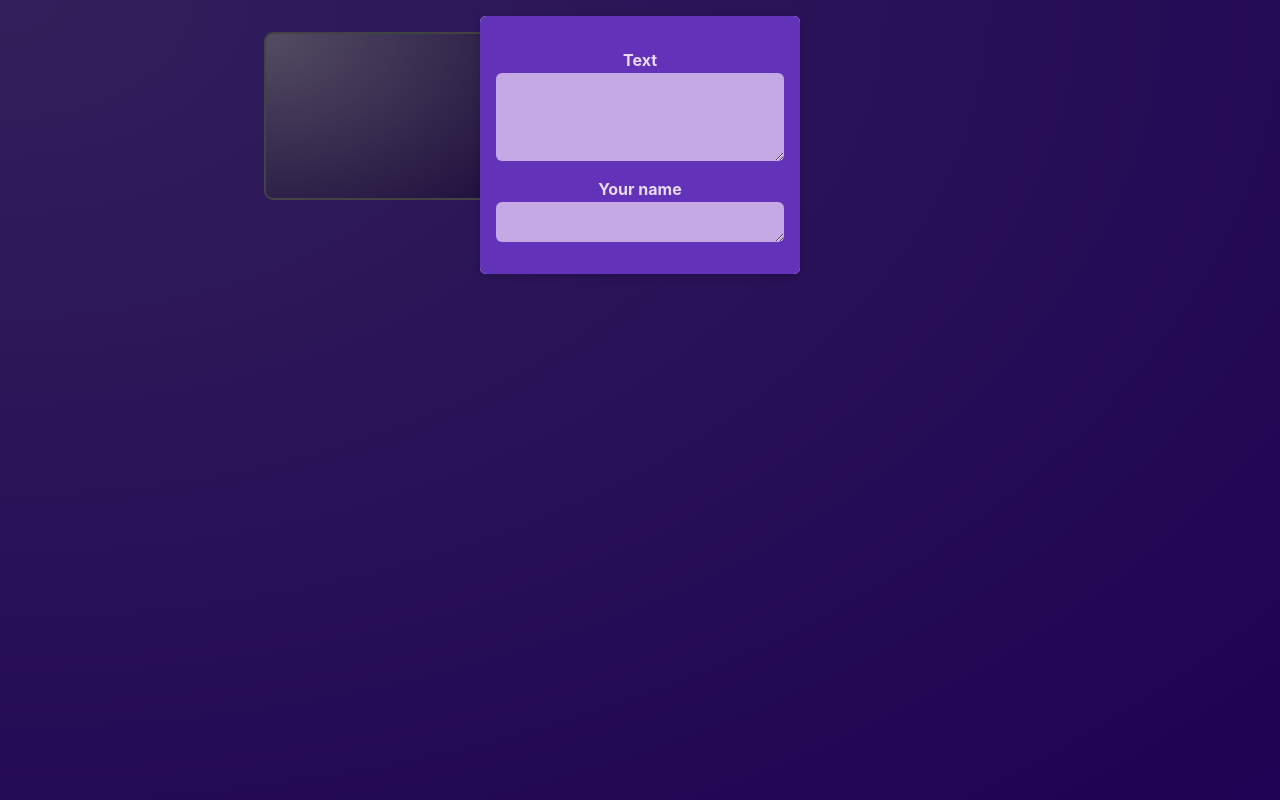
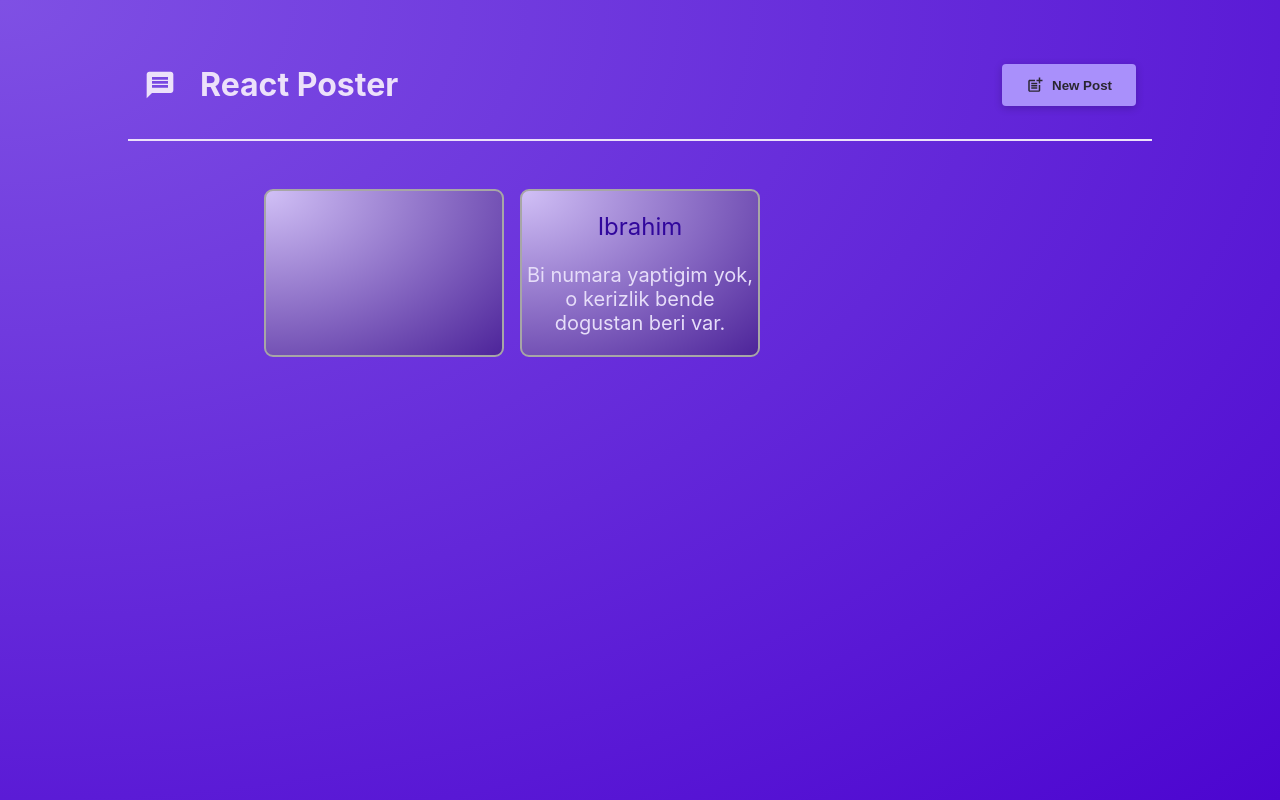
Before and after one commit to nsaimk/snapshot, a React (Create React App) app: page / in a window 1280 px wide. Built offline with nearby package versions, Linux system fonts and the light colour scheme.

Commit message:
Adding form buttons

```diff
--- a/package.json
+++ b/package.json
@@ -8,6 +8,7 @@
     "@testing-library/user-event": "^13.5.0",
     "react": "^18.2.0",
     "react-dom": "^18.2.0",
+    "react-icons": "^4.12.0",
     "react-scripts": "5.0.1",
     "web-vitals": "^2.1.4"
   },
--- a/src/App.js
+++ b/src/App.js
@@ -1,10 +1,27 @@
+import { useState } from "react";
 import List from "./components/list/List"
+import MainHeader from "./components/mainheader/MainHeader";
+
 
 function App() {
+
+  const [isModalVisible, setIsModalVisible] = useState(false)
+
+  const hideModalHandler = () => {
+    setIsModalVisible(false)
+  }
+
+  const showModalHandler = () => {
+    setIsModalVisible(true)
+  }
+
   return (
-    <div>
-      <List />
-    </div>
+    <>
+      <MainHeader onCreatePost={showModalHandler}/>
+      <main>
+        <List isPosting={isModalVisible} onStopPosting={hideModalHandler}/>
+      </main>
+    </>
   );
 }
 
--- a/src/components/list/List.jsx
+++ b/src/components/list/List.jsx
@@ -4,29 +4,24 @@ import NewPost from "../newpost/NewPost"
 import { useState } from "react"
 import Modal from "../modal/Modal"
 
-const List = () => {
+const List = ({ isPosting, onStopPosting }) => {
 
     const [bodyValue, setBodyValue] = useState('')
     const [textValue, setTextValue] = useState('')
-    const [isModalVisible, setIsModalVisible] = useState(true)
 
     const handleBody = (event) => {
         setBodyValue(event.target.value)
     }
+
     const handleText = (event) => {
         setTextValue(event.target.value)
-
-    }
-
-    const hideModalHandler = () => {
-        setIsModalVisible(false)
     }
 
     // this is a better practise than ternay code inside the return
     let modalContent;
-    if(isModalVisible){
+    if(isPosting){
         modalContent = (
-            <Modal onClose={hideModalHandler}>
+            <Modal onClose={onStopPosting}>
                 <NewPost onBodyChange={handleBody} onTextChange={handleText} />
             </Modal>
         )
--- /dev/null
+++ b/src/components/mainheader/MainHeader.jsx
@@ -0,0 +1,22 @@
+import { MdPostAdd, MdMessage } from 'react-icons/md'
+import style from "./MainHeader.module.css"
+
+// you can lift the state up ! (expression for interviews)
+const MainHeader = ({ onCreatePost }) => {
+    return(
+        <header className={style.header}>
+            <h1 className={style.logo}>
+                <MdMessage />
+                React Poster
+            </h1>
+            <p>
+                <button className={style.button} onClick={onCreatePost}>
+                    <MdPostAdd size={18}/>
+                    New Post
+                </button>
+            </p>
+        </header>
+    )
+}
+
+export default MainHeader;
--- /dev/null
+++ b/src/components/mainheader/MainHeader.module.css
@@ -0,0 +1,36 @@
+.header {
+  /* padding: 2rem 10%; */
+  margin: 2rem 10%;
+  padding: 1rem;
+  text-align: center;
+  display: flex;
+  justify-content: space-between;
+  align-items: center;
+  border-bottom: 2px solid #ece1fa;
+}
+
+.logo {
+  font-size: 2rem;
+  display: flex;
+  gap: 1.5rem;
+  align-items: center;
+  color: #ece1fa;
+}
+
+.button {
+  display: inline-flex;
+  align-items: center;
+  gap: 0.5rem;
+  padding: 0.75rem 1.5rem;
+  background-color: #a990fb;
+  color: #2a2630;
+  border: none;
+  border-radius: 4px;
+  box-shadow: 0 2px 8px rgba(0, 0, 0, 0.2);
+  cursor: pointer;
+  font-weight: bold;
+}
+
+.button:hover {
+  background-color: #8c6cf7;
+}
```
Also changed, not shown: 1 other file (tests, documents, lock files or other folders).
